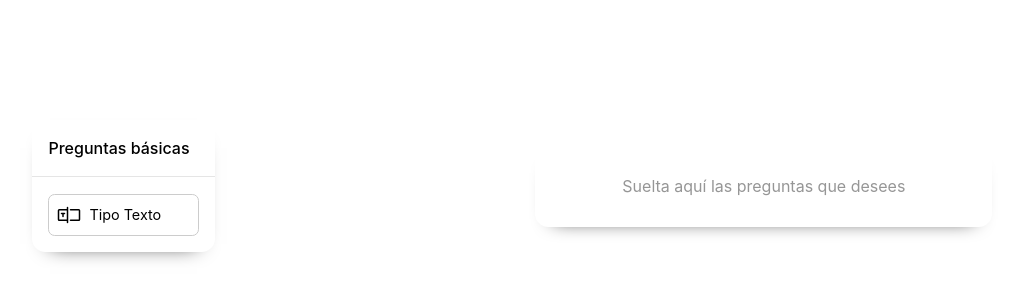
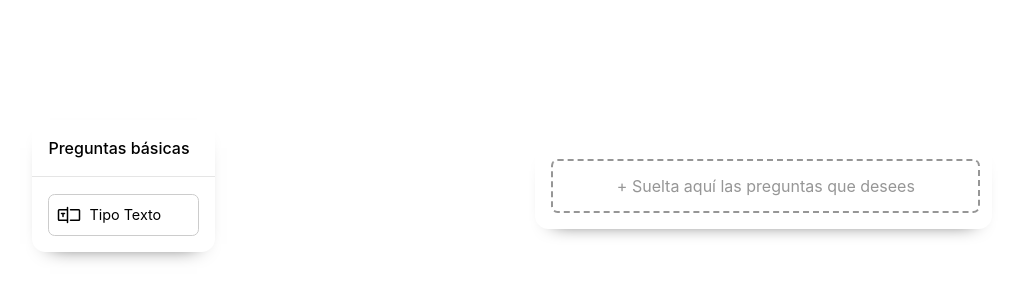
Before and after one commit to JoseFelix007/my-form-builder, a React (Vite) app: page / in a window 1280 px wide. Shown: the part 214-514 px from the top of the page, without its empty margins (59-1071 px from the left). Built offline with nearby package versions, Linux system fonts and the light colour scheme.

Commit message:
[feature] drag by row

```diff
--- a/src/components/Form/Form.scss
+++ b/src/components/Form/Form.scss
@@ -3,6 +3,43 @@
   min-height: 50px;
   display: flex;
   flex-direction: column;
+  position: relative;
+
+  &-row {
+    width: 100%;
+    display: flex;
+    flex-direction: row;
+    align-items: center;
+
+    .drop-area {
+      margin-left: 1rem;
+      max-width: 50px;
+      min-width: 50px;
+      max-height: 50px;
+      min-height: 50px;
+    }
+  }
+}
+
+.drop-area {
+  min-height: 50px;
+  width: 100%;
+
+  display: flex;
+  flex-direction: column;
+
+  border-width: 2pt;
+  border-radius: 5pt;
+  border-color: #969696;
+  border-style: dashed;
+
+  &--on-drag {
+    border-color: #5b5fc7;
+
+    .message {
+      color: #5b5fc7;
+    }
+  }
 }
 
 .message {
@@ -10,4 +47,5 @@
   align-self: center;
   justify-self: center;
   color: #969696;
+  pointer-events: none;
 }
--- a/src/components/Form/FormQuestion/FormQuestionBuilder.jsx
+++ b/src/components/Form/FormQuestion/FormQuestionBuilder.jsx
@@ -1,10 +1,18 @@
 import { TextQuestion } from "./FormQuestionType";
 
 export const buildFormQuestion = (type) => {
+  const question = {
+    type: type,
+    component: null
+  };
+
   switch (type) {
     case 'text':
-      return TextQuestion;
+      question.component = TextQuestion;
+      break;
     default:
-      return null;
+      break;
   }
+
+  return question;
 };
--- a/src/components/Form/FormQuestion/FormQuestionType/BaseQuestion.jsx
+++ b/src/components/Form/FormQuestion/FormQuestionType/BaseQuestion.jsx
@@ -9,7 +9,7 @@ const MODES = {
   editable: 'editable'
 };
 
-const BaseQuestion = ({ children, label, index, code, onEdit = () => {}, onDelete = () => {} }) => {
+const BaseQuestion = ({ children, row_index, col_index, label, code, onEdit = () => {}, onDelete = () => {} }) => {
   const [mode, setMode] = useState(MODES.normal);
   const [vLabel, setLabel] = useState(label);
 
@@ -26,7 +26,7 @@ const BaseQuestion = ({ children, label, index, code, onEdit = () => {}, onDelet
 
   const handleOnDelete = () => {
     console.log("onDelete");
-    onDelete(index);
+    onDelete(row_index, col_index);
   }
 
   return (
--- a/src/components/Form/FormQuestion/FormQuestionType/BaseQuestion.scss
+++ b/src/components/Form/FormQuestion/FormQuestionType/BaseQuestion.scss
@@ -1,7 +1,8 @@
 .c-form-question {
+  width: 100%;
   display: flex;
   flex-direction: column;
-  margin: 1rem 0;
+  margin: 1rem 0.5rem;
   position: relative;
 
   & label, .label {
--- a/src/components/Form/FormQuestion/FormQuestionType/TextQuestion.jsx
+++ b/src/components/Form/FormQuestion/FormQuestionType/TextQuestion.jsx
@@ -1,15 +1,15 @@
 import BaseQuestion from "./BaseQuestion";
 
-const TextQuestion = ({ index, label = 'Pregunta Tipo Texto', onDelete = () => {} }) => {
-  const code = `text_${index}`;
+const TextQuestion = ({ row_index, col_index, label = 'Pregunta Tipo Texto', onDelete = () => {} }) => {
+  const code = `text_${row_index}_${col_index}`;
 
   const onEdit = () => {
     // onEdit();
   }
 
   return (
-    <BaseQuestion index={index} code={code} label={label} onEdit={onEdit} onDelete={onDelete}>
-      <input disabled className="c-form-question--text" type="text" id={code} name={code} placeholder={`Placeholder ${index}`} />
+    <BaseQuestion row_index={row_index} col_index={col_index} code={code} label={label} onEdit={onEdit} onDelete={onDelete}>
+      <input disabled className="c-form-question--text" type="text" id={code} name={code} placeholder={`Placeholder ${row_index} ${col_index}`} />
     </BaseQuestion>
   );
 };
--- a/src/components/Form/index.jsx
+++ b/src/components/Form/index.jsx
@@ -5,32 +5,76 @@ import { buildFormQuestion } from "./FormQuestion/FormQuestionBuilder";
 import './Form.scss';
 
 const Form = () => {
-  const [questions, setQuestions] = useState([]);
+  const [formQuestions, setformQuestions] = useState([]);
 
   const allowDrop = (ev) => {
     ev.preventDefault();
   };
 
-  const onDropQuestion = (ev) => {
+  const onDragEnter = (ev) => {
+    const dropArea = ev.target;
+    dropArea.classList.add("drop-area--on-drag");
+  }
+
+  const onDragLeave = (ev) => {
+    const dropArea = ev.target;
+    dropArea.classList.remove("drop-area--on-drag");
+  }
+
+  const onDeleteQuestion = (row_index, col_index) => {
+    let newFormQuestions = [...formQuestions];
+    newFormQuestions[row_index] = newFormQuestions[row_index].filter((q, idx) => idx !== col_index);
+    setformQuestions(newFormQuestions);
+  }
+
+  const addQuestionToCol = (ev) => {
+    console.log("drop col");
     const type = ev.dataTransfer.getData("type");
-    console.log("drop ", type);
+
     const question = buildFormQuestion(type);
-    setQuestions(questions.concat(question));
-  };
+    setformQuestions(formQuestions.concat([[question]]));
 
-  const onDeleteQuestion = (index) => {
-    setQuestions(questions.filter((q, idx) => idx !== index));
+    const dropArea = ev.target;
+    dropArea.classList.remove("drop-area--on-drag");
+  }
+
+  const addQuestionToRow = (ev, index) => {
+    console.log("drop row");
+    const type = ev.dataTransfer.getData("type");
+    let newFormQuestions = [...formQuestions];
+    const question = buildFormQuestion(type);
+    newFormQuestions[index] = newFormQuestions[index].concat(question);
+    setformQuestions(newFormQuestions);
+
+    const dropArea = ev.target;
+    dropArea.classList.remove("drop-area--on-drag");
   }
 
   return (
     <>
       <Card>
-        <div className='form' onDrop={onDropQuestion} onDragOver={allowDrop}>
+        <div className='form'>
           {
-            questions.length > 0 ?
-              questions.map((Question, key) => <Question key={key} index={key} onDelete={onDeleteQuestion}/>) :
-              <span className='message'>Suelta aquí las preguntas que desees</span>
+            formQuestions.length > 0 &&
+            formQuestions.map((row, row_index) => {
+                return (
+                  <div className='form-row' key={row_index}>
+                    {
+                      row.map((question, col_index) => {
+                        const Component = question.component;
+                        return Component ? (<Component key={col_index} row_index={row_index} col_index={col_index} onDelete={(row_index, col_index) => onDeleteQuestion(row_index, col_index)}/>) : '';
+                      })
+                    }
+                    <div className='drop-area' onDrop={(ev) => addQuestionToRow(ev, row_index)} onDragOver={allowDrop} onDragEnter={onDragEnter} onDragLeave={onDragLeave}>
+                      <span className='message'>+</span>
+                    </div>
+                  </div>
+                );
+              })
           }
+          <div className='drop-area' onDrop={addQuestionToCol} onDragOver={allowDrop} onDragEnter={onDragEnter} onDragLeave={onDragLeave}>
+            <span className='message'>+ Suelta aquí las preguntas que desees</span>
+          </div>
         </div>
       </Card>
     </>
```
